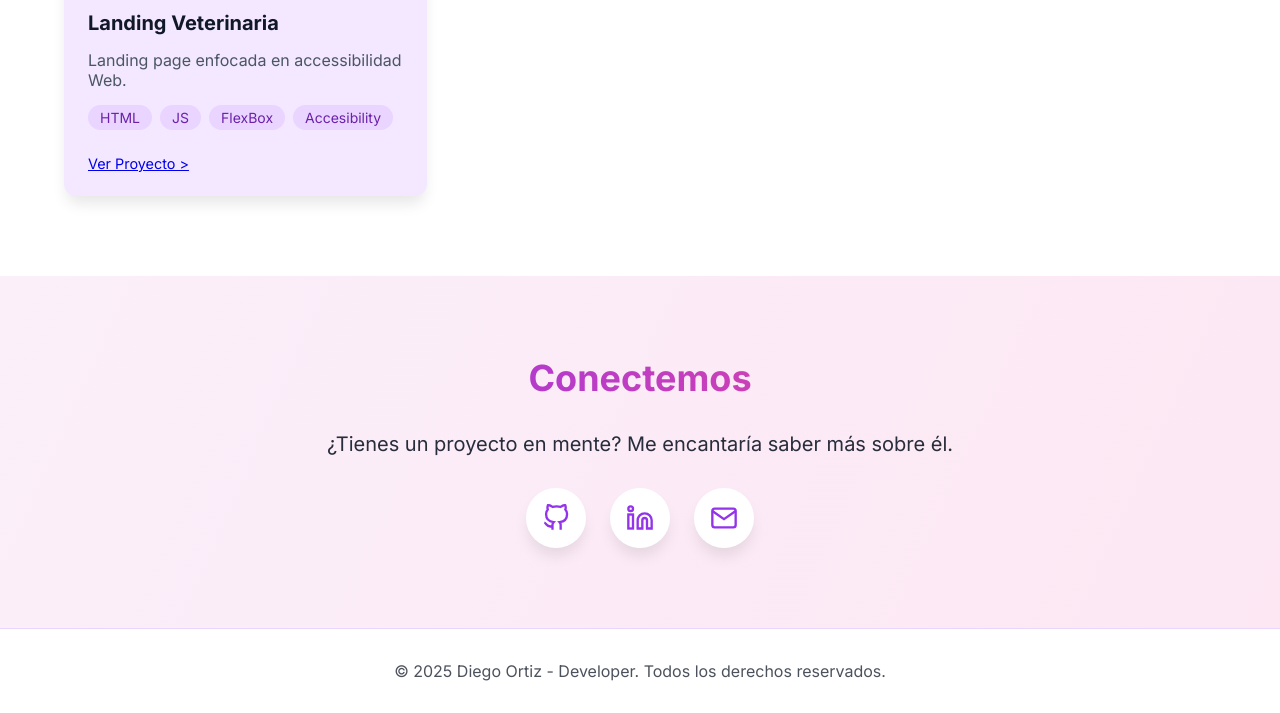
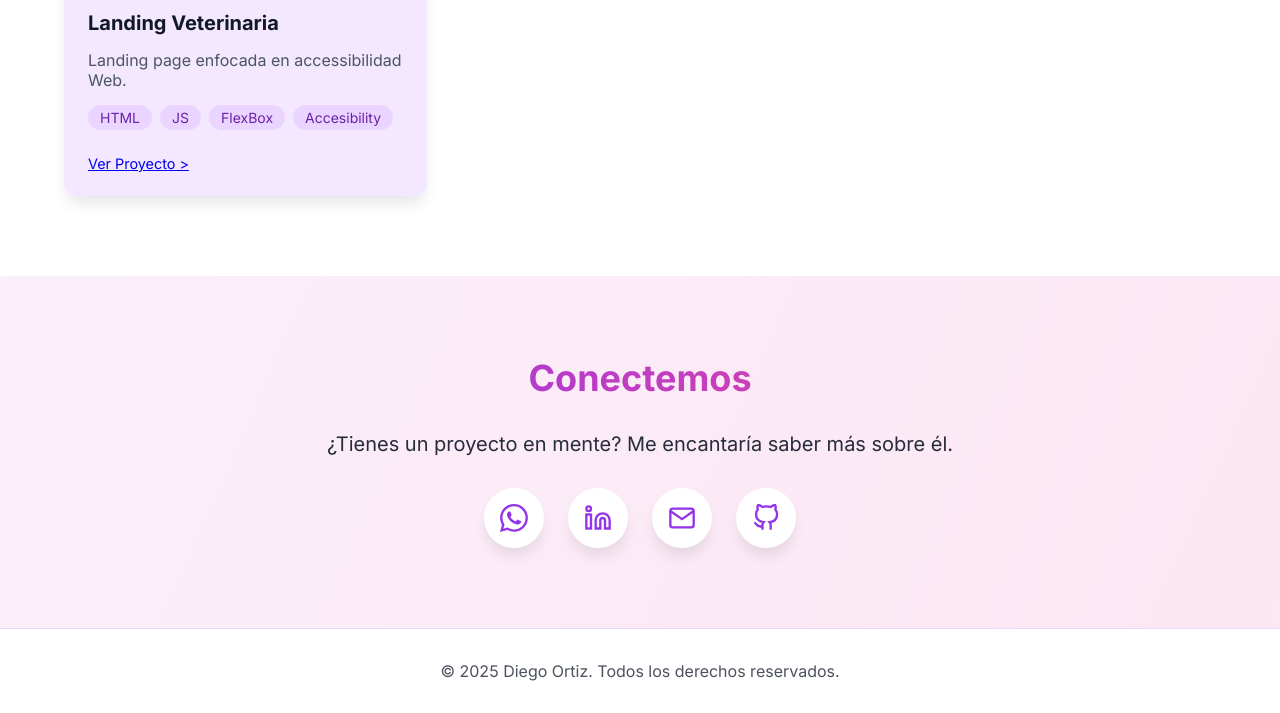
Before and after one commit to Diego-Or/Diego-Or.github.io, a Jekyll site: the page built from README.md, in a window 1280 px wide and 900 px high, scrolled down 1926 px, cut to the strip 187-900 px from the top of the window. Built offline with Jekyll 4.4.1, drawn with Linux system fonts in a browser that asks for light colours; our own code applies the rules of GitHub Pages for plain Markdown files.

Commit message:
Update default.html

```diff
--- a/_layouts/default.html
+++ b/_layouts/default.html
@@ -11,13 +11,14 @@
   <link rel="preconnect" href="https://fonts.googleapis.com">
   <link rel="preconnect" href="https://fonts.gstatic.com" crossorigin>
   <link href="https://fonts.googleapis.com/css2?family=Inter:wght@400;500;600;700;800&display=swap" rel="stylesheet">
+  <link rel="shortcut icon" href="assets/ico.png" type="image/x-icon">
 </head>
 <body>
   <div id="app" class="app-container">
     <!-- Header -->
     <header class="header" role="banner">
       <nav class="nav-container" role="navigation" aria-label="Navegación principal">
-        <a href="#inicio" class="logo" aria-label="Ir al inicio">{'<Dev />'}</a>
+        <a href="#inicio" class="logo" aria-label="Ir al inicio">{'Ddev'}</a>
 
         <div class="nav-links">
           <a href="#sobre-mi" class="nav-link">Sobre mí</a>
@@ -51,8 +52,8 @@
         <div class="hero-content">
           <div class="avatar-container">
             <div class="avatar">
-              <img src="https://ui-avatars.com/api/?name=Diego+Ortiz&size=200&background=9333ea&color=fff&bold=true"
-                   alt="Foto de Juan Desarrollador"
+              <img src="/assets/ico.png"
+                   alt="Foto de Diego Ortiz"
                    class="profile-image">
             </div>
           </div>
@@ -127,14 +128,14 @@
           </p>
 
           <div class="social-links">
-            <a href="https://github.com/Diego-Or"
+            <a href="https://wa.me/573213101495?text=Hola,%20he%20visto%20tu%20perfil%20y%20me%20gustar&iacute;a%20cont&aacute;ctarte"
                target="_blank"
                rel="noopener noreferrer"
                class="social-link"
                aria-label="Visitar perfil de GitHub">
-              <svg width="28" height="28" viewBox="0 0 24 24" fill="none" stroke="currentColor" stroke-width="2">
-                <path d="M9 19c-5 1.5-5-2.5-7-3m14 6v-3.87a3.37 3.37 0 0 0-.94-2.61c3.14-.35 6.44-1.54 6.44-7A5.44 5.44 0 0 0 20 4.77 5.07 5.07 0 0 0 19.91 1S18.73.65 16 2.48a13.38 13.38 0 0 0-7 0C6.27.65 5.09 1 5.09 1A5.07 5.07 0 0 0 5 4.77a5.44 5.44 0 0 0-1.5 3.78c0 5.42 3.3 6.61 6.44 7A3.37 3.37 0 0 0 9 18.13V22"></path>
-              </svg>
+              <svg xmlns="http://www.w3.org/2000/svg" width="28" height="28" fill="currentColor" viewBox="0 0 16 16">
+                <path d="M13.601 2.326A7.85 7.85 0 0 0 7.994 0C3.627 0 .068 3.558.064 7.926c0 1.399.366 2.76 1.057 3.965L0 16l4.204-1.102a7.9 7.9 0 0 0 3.79.965h.004c4.368 0 7.926-3.558 7.93-7.93A7.9 7.9 0 0 0 13.6 2.326zM7.994 14.521a6.6 6.6 0 0 1-3.356-.92l-.24-.144-2.494.654.666-2.433-.156-.251a6.56 6.56 0 0 1-1.007-3.505c0-3.626 2.957-6.584 6.591-6.584a6.56 6.56 0 0 1 4.66 1.931 6.56 6.56 0 0 1 1.928 4.66c-.004 3.639-2.961 6.592-6.592 6.592zm3.615-4.934c-.197-.099-1.17-.578-1.353-.646-.182-.065-.315-.099-.445.099-.133.197-.513.646-.627.775-.114.133-.232.148-.43.05-.197-.1-.836-.308-1.592-.985-.59-.525-.985-1.175-1.103-1.372-.114-.198-.011-.304.088-.403.087-.088.197-.232.296-.346.1-.114.133-.198.198-.33.065-.134.034-.248-.015-.347-.05-.099-.445-1.076-.612-1.47-.16-.389-.323-.335-.445-.34-.114-.007-.247-.007-.38-.007a.73.73 0 0 0-.529.247c-.182.198-.691.677-.691 1.654s.71 1.916.81 2.049c.098.133 1.394 2.132 3.383 2.992.47.205.84.326 1.129.418.475.152.904.129 1.246.08.38-.058 1.171-.48 1.338-.943.164-.464.164-.86.114-.943-.049-.084-.182-.133-.38-.232"/>
+            </svg>
             </a>
             <a href="https://www.linkedin.com/in/diego-ocf/"
                target="_blank"
@@ -147,12 +148,21 @@
                 <circle cx="4" cy="4" r="2"></circle>
               </svg>
             </a>
-            <a href="mailto:dfortiz116@gmail.com"
+            <a href="dfortiz116@gmail.com"
                class="social-link"
                aria-label="Enviar correo electrónico">
               <svg width="28" height="28" viewBox="0 0 24 24" fill="none" stroke="currentColor" stroke-width="2">
                 <path d="M4 4h16c1.1 0 2 .9 2 2v12c0 1.1-.9 2-2 2H4c-1.1 0-2-.9-2-2V6c0-1.1.9-2 2-2z"></path>
                 <polyline points="22,6 12,13 2,6"></polyline>
+              </svg>
+            </a>
+            <a href="https://github.com/Diego-Or"
+               target="_blank"
+               rel="noopener noreferrer"
+               class="social-link"
+               aria-label="Visitar perfil de GitHub">
+              <svg width="28" height="28" viewBox="0 0 24 24" fill="none" stroke="currentColor" stroke-width="2">
+                <path d="M9 19c-5 1.5-5-2.5-7-3m14 6v-3.87a3.37 3.37 0 0 0-.94-2.61c3.14-.35 6.44-1.54 6.44-7A5.44 5.44 0 0 0 20 4.77 5.07 5.07 0 0 0 19.91 1S18.73.65 16 2.48a13.38 13.38 0 0 0-7 0C6.27.65 5.09 1 5.09 1A5.07 5.07 0 0 0 5 4.77a5.44 5.44 0 0 0-1.5 3.78c0 5.42 3.3 6.61 6.44 7A3.37 3.37 0 0 0 9 18.13V22"></path>
               </svg>
             </a>
           </div>
@@ -164,7 +174,7 @@
     <footer class="footer" role="contentinfo">
       <div class="container">
         <p class="footer-text">
-          © <span id="currentYear"></span> Diego Ortiz - Developer. Todos los derechos reservados.
+          © <span id="currentYear"></span> Diego Ortiz. Todos los derechos reservados.
         </p>
       </div>
     </footer>
```
